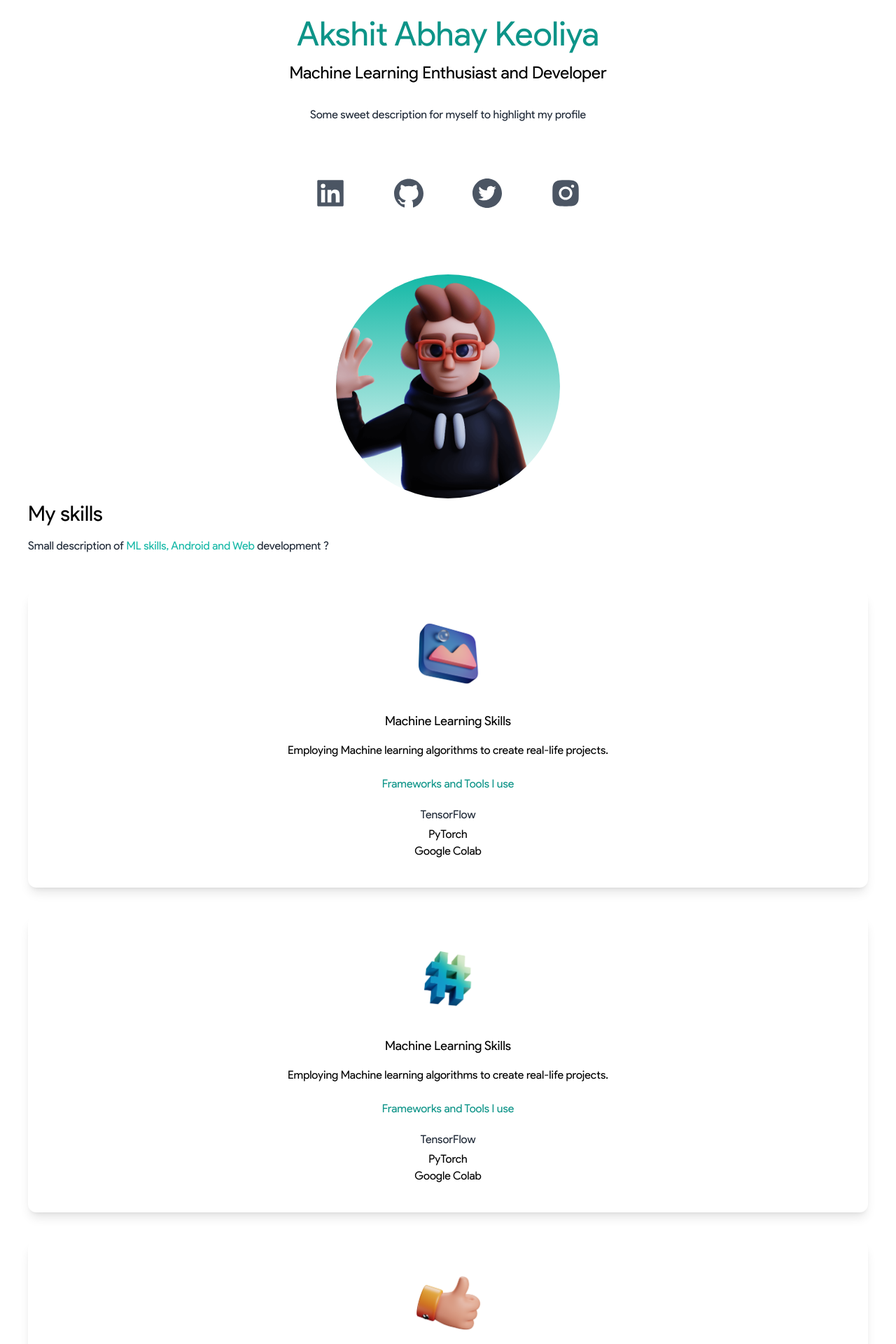
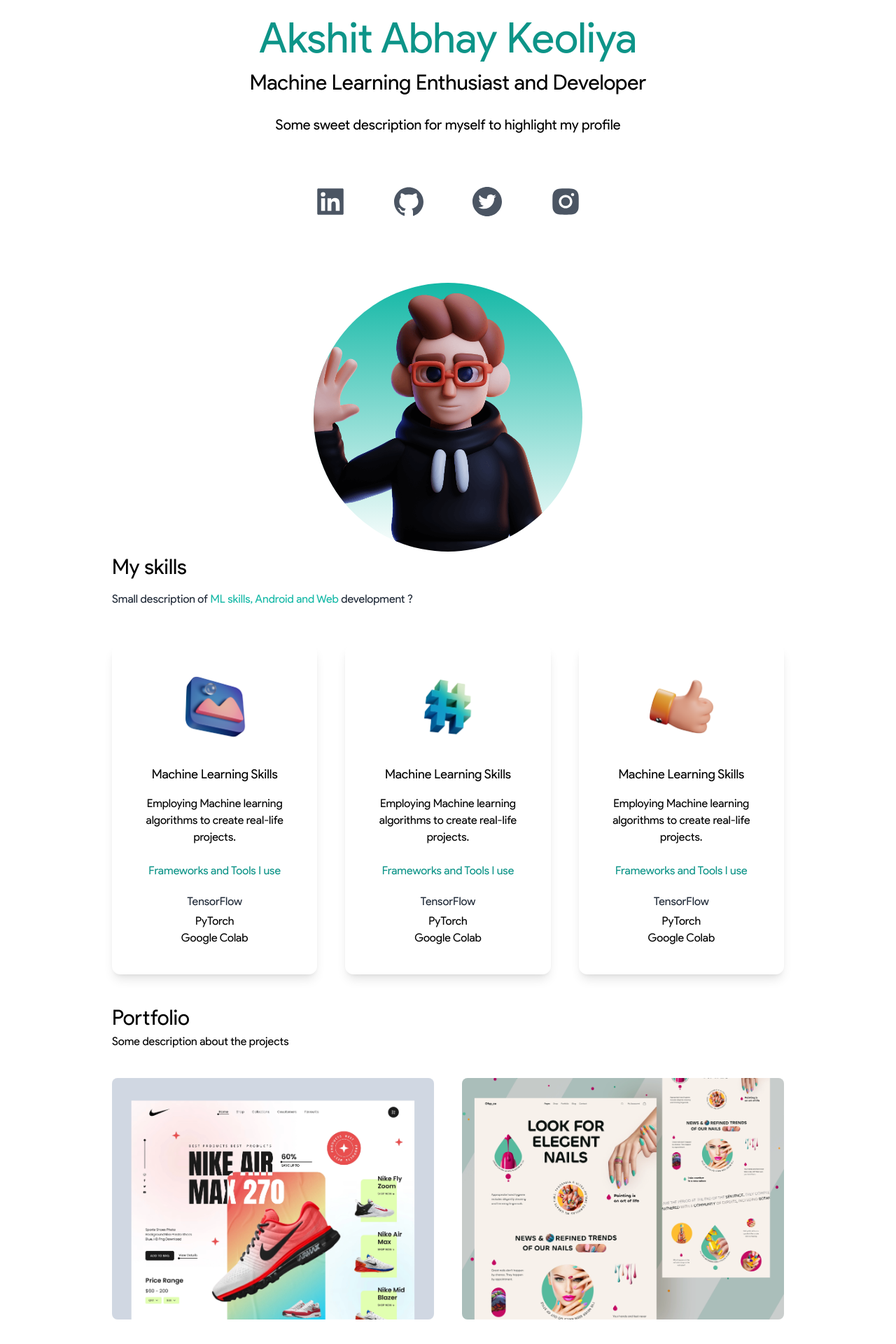
Before and after one commit to Leonardo-daVinci/portfolio, a Next.js app: page / in a window 1280 px wide. Shown: the part 180-2100 px from the top of the page at 70% size. Built offline with nearby package versions, Linux system fonts and the light colour scheme.

Commit message:
Portfolio - added images and resize options

```diff
--- a/pages/index.js
+++ b/pages/index.js
@@ -6,6 +6,11 @@
 import design from '../public/design.png'
 import code from '../public/code.png'
 import consulting from '../public/consulting.png'
+import web1 from '../public/web1.png'
+import web2 from '../public/web2.png'
+import web3 from '../public/web3.png'
+import web4 from '../public/web4.png'
+import web5 from '../public/web5.png'
 
 export default function Home() {
   return (
@@ -16,7 +21,7 @@
         <meta name="viewport" content="width=device-width, initial-scale=1" />
         <link rel="icon" href="/favicon.ico" />
       </Head>
-      <main className=' bg-white px-10'>
+      <main className=' bg-white px-10 md:px-20 lg:px-40'>
 
         {/* HOMEPAGE SECTION */}
 
@@ -35,9 +40,9 @@
           {/* Introduction */}
 
           <div className=' text-center p-10 font-productsans'>
-            <h2 className=' text-5xl py-2 text-teal-600'>Akshit Abhay Keoliya</h2>
-            <h3 className=' text-2xl py-2'>Machine Learning Enthusiast and Developer</h3>
-            <p className=' text-md py-5 leading-8 text-gray-800'>Some sweet description for myself to highlight my profile</p>
+            <h2 className=' text-5xl py-2 text-teal-600 md:text-6xl'>Akshit Abhay Keoliya</h2>
+            <h3 className=' text-2xl py-2 md:text-3xl'>Machine Learning Enthusiast and Developer</h3>
+            <p className=' text-md py-5 leading-8 text-gray-800v md:text-xl max-w-xl mx-auto'>Some sweet description for myself to highlight my profile</p>
           </div>
 
           {/* Contacts */}
@@ -51,7 +56,7 @@
 
           {/* Image */}
 
-          <div className=' relative mx-auto bg-gradient-to-b from-teal-500 rounded-full w-80 h-80 mt-20 overflow-hidden '>
+          <div className=' relative mx-auto bg-gradient-to-b from-teal-500 rounded-full w-80 h-80 mt-20 overflow-hidden md:h-96 md:w-96'>
           <Image src={avatar} fill="true" objectFit='cover'/>
           </div>
 
@@ -68,6 +73,7 @@
           </div>
 
           {/* Cards */}
+          <div className='lg:flex gap-10'>
           <div className=' font-productsans text-center shadow-lg p-10 rounded-xl my-10'>
             <div className='flex justify-center'>
             <Image src={design} width={100} height={100}/>
@@ -109,6 +115,27 @@
             <p>PyTorch</p>
             <p>Google Colab</p>
           </div>
+          </div>
+
+
+        </section>
+
+        {/* PORTFOLIO SECTION */}
+        <section>
+          <div className=' font-productsans'>
+          <h3 className=' text-3xl py-1'>Portfolio</h3>
+          <p>Some description about the projects</p>
+          </div>
+
+          <div className='flex flex-col gap-10 py-10 lg:flex-row lg:flex-wrap'>
+            <div className=' basis-1/3 flex-1'>
+              <Image src={web1} className="rounded-lg object-cover" width={'100%'} height={'100%'} layout='responsive'/>
+            </div>
+            <div className=' basis-1/3 flex-1'>
+              <Image src={web2} className="rounded-lg object-cover" width={'100%'} height={'100%'} layout='responsive'/>
+            </div>
+          </div>
+
 
         </section>
 
```
